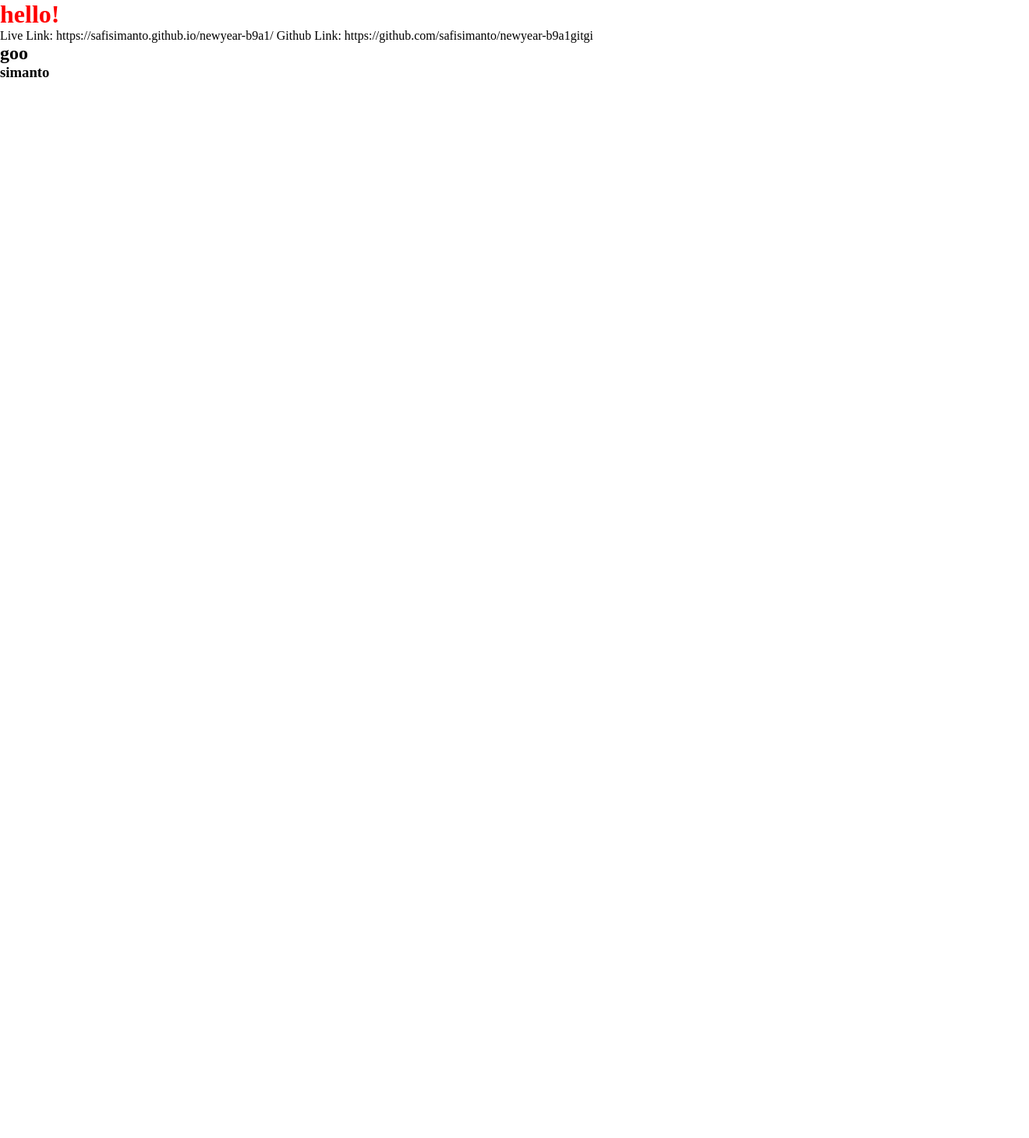
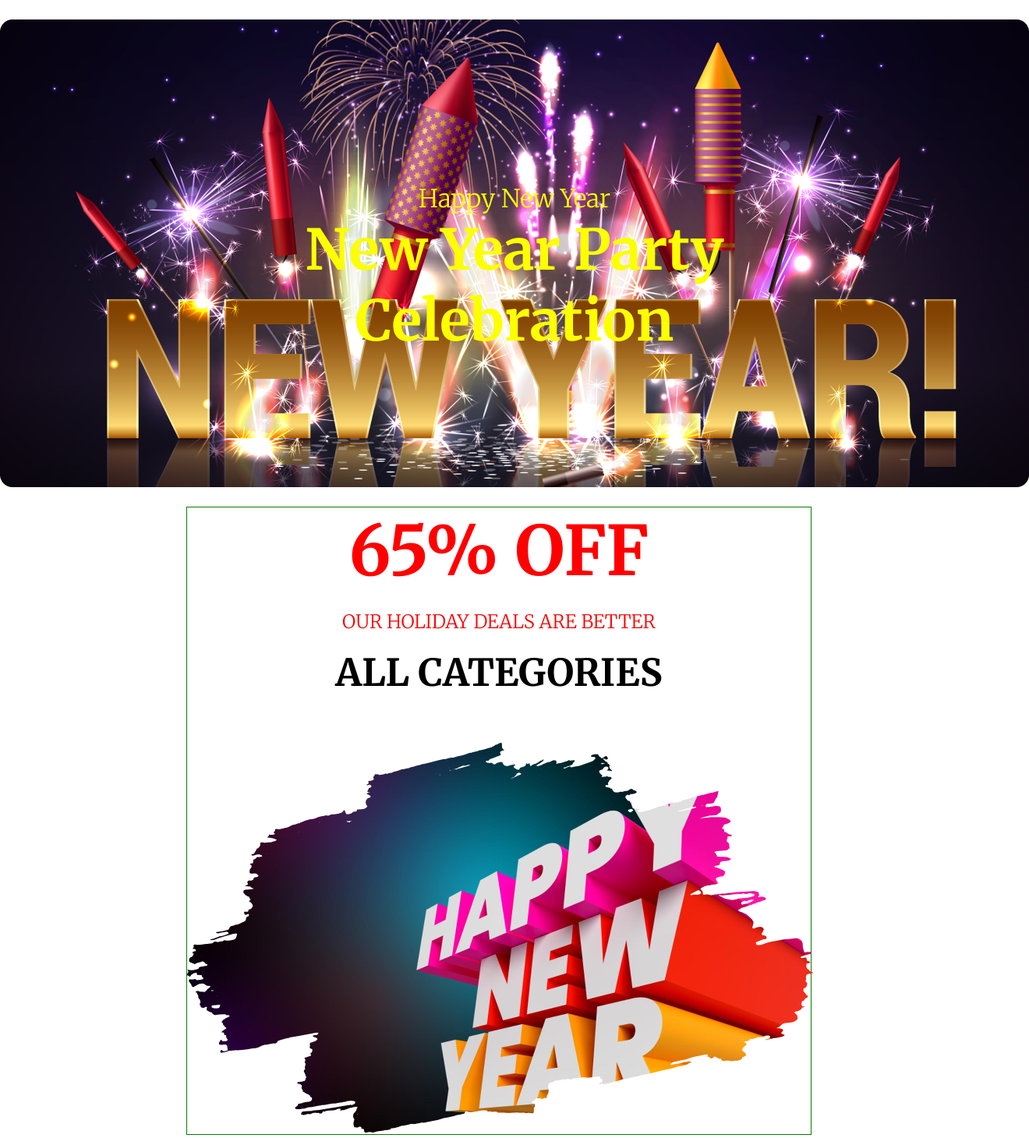
Before and after one commit to safisimanto/newyear-b9a1, a plain HTML site: page index.html in a window 1280 px wide. Shown: the whole page at 78% size, 1320 px wide, since content can reach past the window. Before the commit the page ends 800 px from the top, so only its background shows below. Drawn offline with Linux system fonts and the light colour scheme.

Commit message:
the first commit

```diff
--- a/index.html
+++ b/index.html
@@ -1,20 +1,51 @@
 <!DOCTYPE html>
 <html lang="en">
+
 <head>
     <meta charset="UTF-8">
     <meta name="viewport" content="width=device-width, initial-scale=1.0">
     <title>Happy New Year</title>
+    <link rel="preconnect" href="https://fonts.googleapis.com">
+    <link rel="preconnect" href="https://fonts.gstatic.com" crossorigin>
+    <link
+        href="https://fonts.googleapis.com/css2?family=Merriweather:ital,wght@0,300;0,400;0,700;0,900;1,300;1,400;1,700;1,900&display=swap"
+        rel="stylesheet">
+
+
     <link rel="stylesheet" href="style.css">
 </head>
+
 <body>
-    <h1>hello!</h1>
+    <header>
+        <div class="center">
+            <p style="font-size: 32px;">Happy New Year</p>
+        <p style="font-size: 72px; font-weight: bold;">New Year Party
+            <br>
+            Celebration</p>
+        </div>
+    </header>
 
-    Live Link:  https://safisimanto.github.io/newyear-b9a1/
+    <main>
+        <section class="first">
+            <h2 style="font-size: 88px; font-weight: bold; color: red;">65% OFF</h2>
+            <br>
+        <h6 style="font-size: 24px;color: red;">OUR HOLIDAY DEALS ARE BETTER</h6>
+        <br>
 
-    Github Link: https://github.com/safisimanto/newyear-b9a1gitgi
+        <h4 style="font-size: 48px; font-weight: bold;">ALL CATEGORIES</h4>
+        <br>
+        <br>
+        <br>
+        <div class="logo">
+            <img src="images/New Year Photo.png" alt="">
+        </div>
+        </section>
 
-    <h2> goo</h2>
-    <h3>simanto</h3>
+    </main>
+
+    <footer></footer>
+
 
 </body>
+
 </html>
--- a/style.css
+++ b/style.css
@@ -1,10 +1,36 @@
+* {
+    padding: 0px;
+    margin: 0px;
+    box-sizing: border-box;
+    font-family: "Merriweather", serif;
+    font-weight: 300;
+    font-style: normal;
+}
+
+header {
+    width: 1320px;
+    height: 600px;
+    background-image: url('images/Banner\ Image.png');
+    background-size: cover;
+    margin: auto;
+    margin-top: 25px;
+    margin-bottom: 25px;
+    text-align: center;
+    color: #fbff00;
 
 
-*{
-    padding: 0px;
-    margin: 0px;
 }
 
-h1{
-    color: red;
-}
+header .center {
+    padding-top: 210px;
+  }
+
+  main .first{
+    width: 802px;
+    height: 806px;
+    margin: auto;
+    margin-top: 25px;
+    margin-bottom: 25px;
+    text-align: center;
+    border: 1px solid green;
+  }
```
Also changed, not shown: 1 other file.
